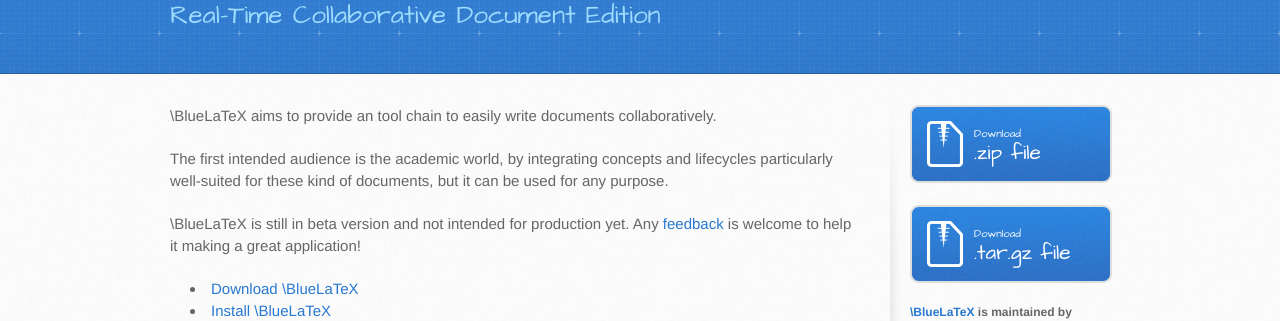
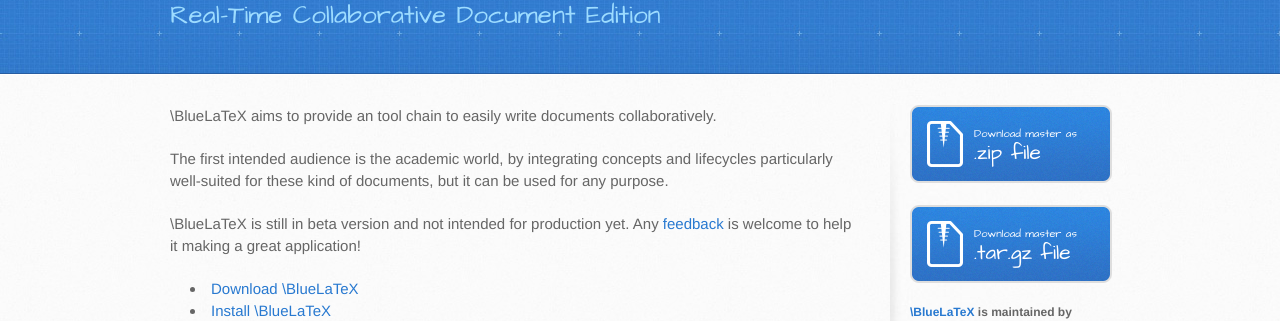
Before and after one commit to jeromedrouet/bluelatex-website, a Jekyll site: the page built from index.markdown, in a window 1280 px wide. Shown: the part 127-448 px from the top of the page. Built offline with Jekyll 4.4.1, drawn with Linux system fonts in a browser that asks for light colours.

Commit message:
Fix download links

```diff
--- a/_includes/footer.html
+++ b/_includes/footer.html
@@ -1,10 +1,10 @@
 <aside id="sidebar">
-  <a href="https://github.com/gnieh/bluelatex-website/zipball/master" class="button">
-    <small>Download</small>
+  <a href="https://github.com/gnieh/bluelatex/zipball/master" class="button">
+    <small>Download master as</small>
     .zip file
   </a>
-  <a href="https://github.com/gnieh/bluelatex-website/tarball/master" class="button">
-    <small>Download</small>
+  <a href="https://github.com/gnieh/bluelatex/tarball/master" class="button">
+    <small>Download master as</small>
     .tar.gz file
   </a>
 
```
